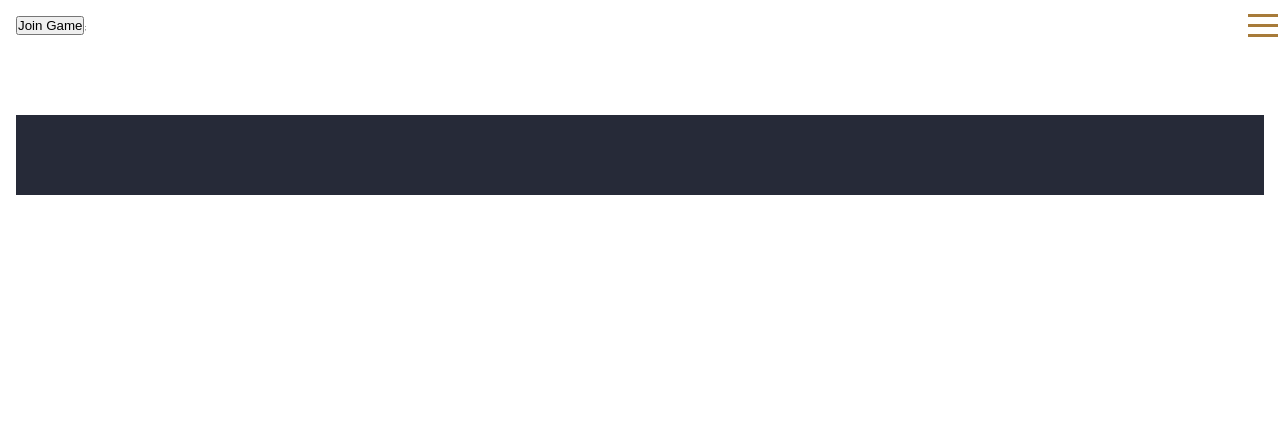
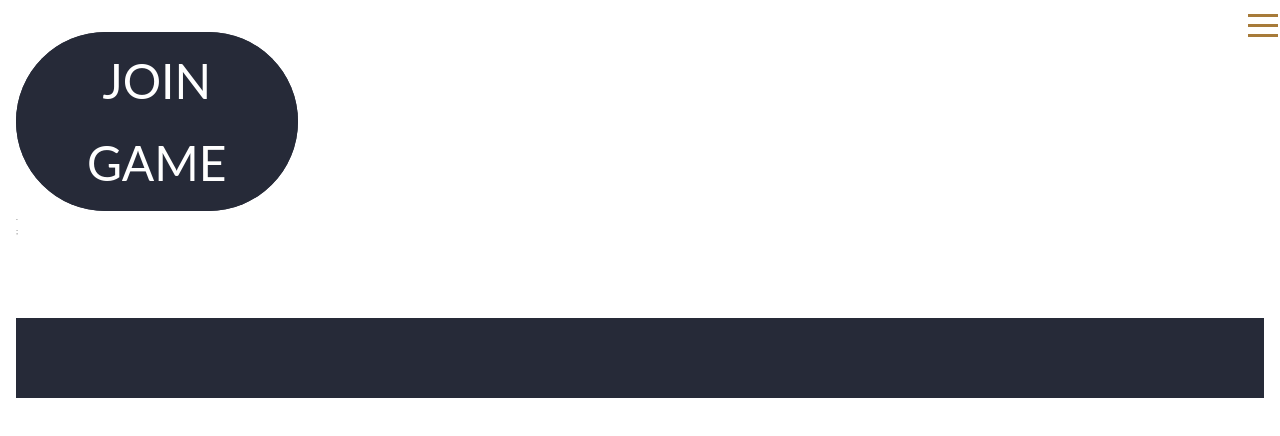
Before and after one commit to easy-thunder/diehl_domain, a Next.js app: page /games/ConnectFour in a window 1280 px wide. Shown: the top 436 px of the page. Built offline with nearby package versions, Linux system fonts and the light colour scheme.

Commit message:
fixed problem with header covering join game button on connect four

```diff
--- a/components/homePageComponents/Hero/index.js
+++ b/components/homePageComponents/Hero/index.js
@@ -17,7 +17,8 @@ export default function Hero(){
                     {/* <DarkButton content={'freelance'} /> TODO */}
                     <a href="/JD_SWENG_RES.pdf" download="/JD_SWENG_RES.pdf">
                         <DarkButton content={'Resume'} />
-          </a>                </div>
+                    </a>
+                </div>
             </div>
 
 
--- a/components/utility/button/darkButton.js
+++ b/components/utility/button/darkButton.js
@@ -1,8 +1,9 @@
 
-export default function DarkButton({content}){
+export default function DarkButton({content, clicking}){
+    // onClick()
     return(
         <>
-        <p className="btn btn-dark btn-animated">
+        <p onClick={clicking? clicking: null} className="btn btn-dark btn-animated">
             {content}
         </p>.
 
--- a/pages/games/ConnectFour/index.js
+++ b/pages/games/ConnectFour/index.js
@@ -5,6 +5,7 @@ import useSWR, { mutate } from 'swr';
 import styles from './connectFour.module.css';
 import { useState, useEffect, useRef } from 'react';
 import { useJoinGame, useColumnClick, useResetGame } from '../../../hooks/games/connectFourHooks';
+import DarkButton from '@/components/utility/button/darkButton';
 
 const fetcher = (url) => fetch(url).then((res) => res.json());
 
@@ -52,12 +53,20 @@ export default function ConnectFour() {
     return (
       <div>
         <p>The other player left.</p>
-        <button onClick={joinGame}>Join Game</button>
+        <div style={{height:"20",width:"20%"}}>
+          <DarkButton clicking={joinGame} content={'Join Game'} />
+        </div>
       </div>
     );
   }
   if (error) return <div>Failed to load</div>;
-  if (!data) return <button onClick={joinGame}>Join Game</button>;
+  if (!data) return       <>
+  <div style={{height:"20",width:"20%"}}>
+
+  <DarkButton clicking={joinGame} content={'Join Game'} />
+  </div>
+  </>
+
 
   const { winner } = data;
 
@@ -68,7 +77,13 @@ export default function ConnectFour() {
       {playerId ? (
       <p>{joinMessage}</p>
     ) : (
-      <button onClick={joinGame}>Join Game</button>
+      // <button onClick={joinGame}>Join Game</button>
+      <>
+      <div style={{height:"20",width:"20%"}}>
+
+      <DarkButton clicking={joinGame} content={'Join Game'} />
+      </div>
+      </>
     )}
       <p>{message}</p>
       <p>Player Color: {playerColor}</p>
```
Lines whose indentation alone changed are shown as unchanged.
